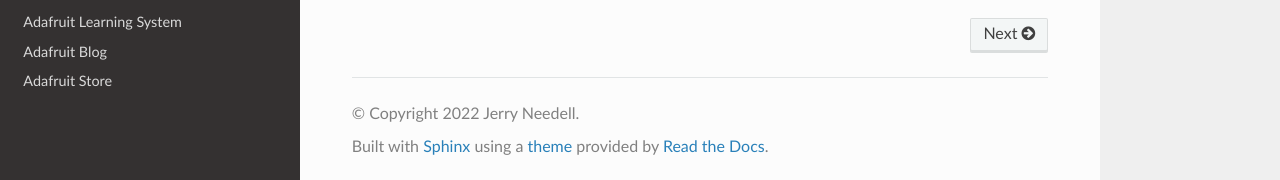
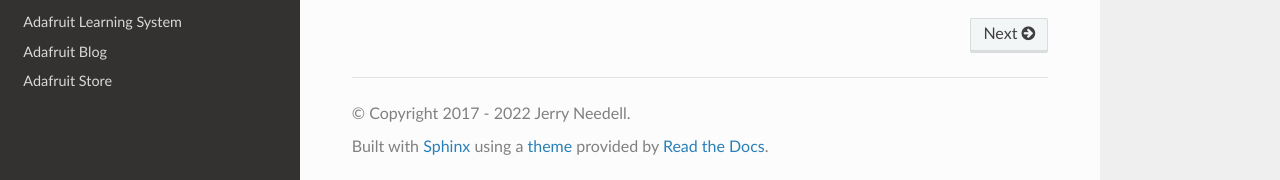
Before and after one commit to adafruit/Adafruit_CircuitPython_SHT31D, a Sphinx documentation site: the page built from docs/index.rst, in a window 1280 px wide and 900 px high, scrolled down 2597 px. Shown: the part 717-897 px from the top of the window. Built offline with Sphinx 7.4.7 and the Read the Docs theme 2.0.0, drawn with Linux system fonts in a browser that asks for light colours; some of the changed lines change nothing that is shown.

Commit message:
Use year duration range for copyright attribution

```diff
--- a/docs/conf.py
+++ b/docs/conf.py
@@ -49,8 +49,14 @@ master_doc = "index"
 
 # General information about the project.
 project = "Adafruit SHT31D Library"
+creation_year = "2017"
 current_year = str(datetime.datetime.now().year)
-copyright = current_year + " Jerry Needell"
+year_duration = (
+    current_year
+    if current_year == creation_year
+    else creation_year + " - " + current_year
+)
+copyright = year_duration + " Jerry Needell"
 author = "Jerry Needell"
 
 # The version info for the project you're documenting, acts as replacement for
```
